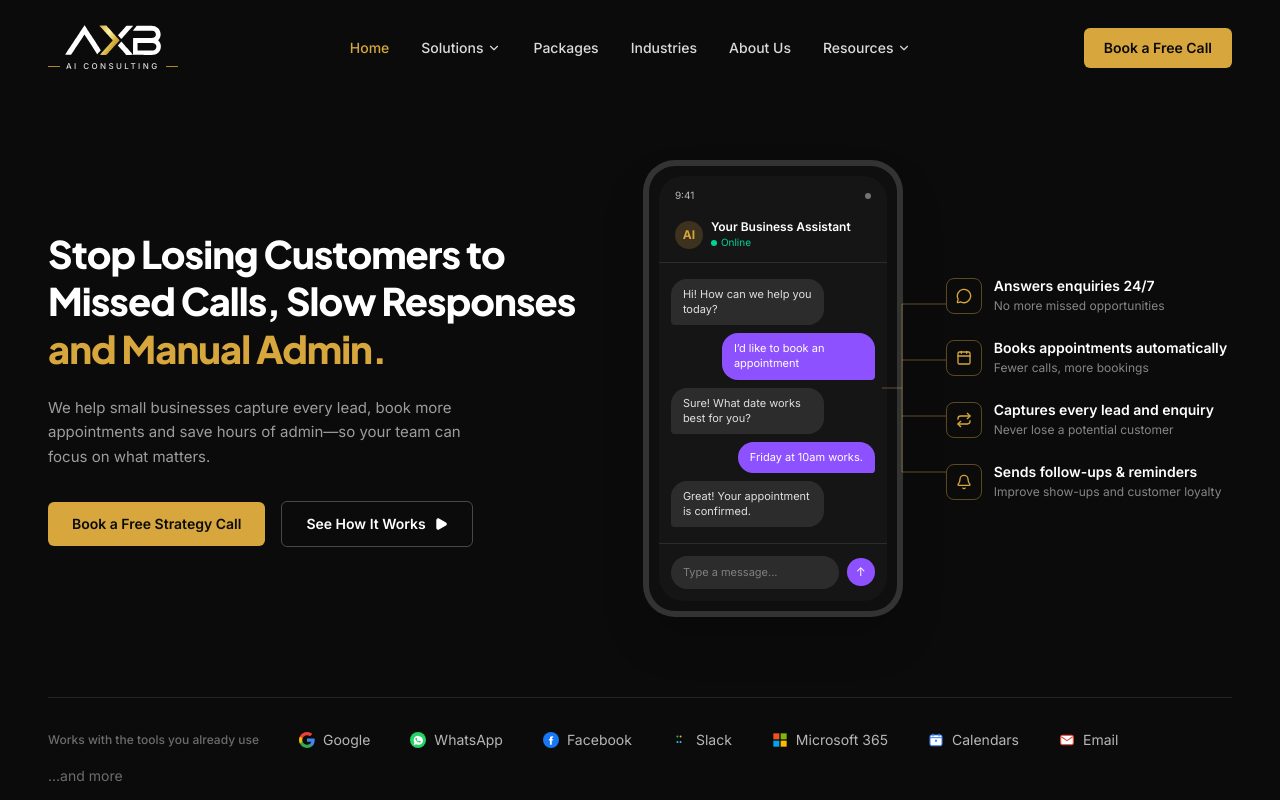
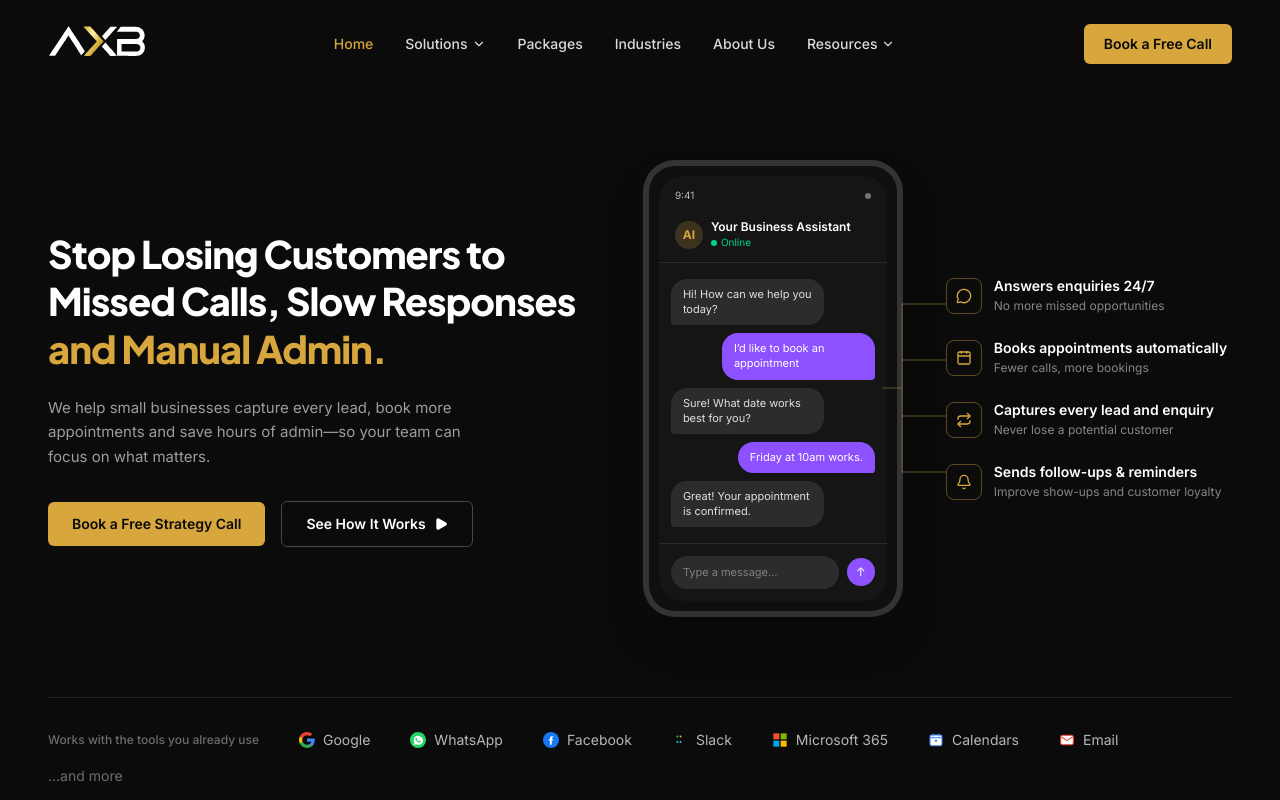
Before and after one commit to bonganishube/axb, a Next.js app: page / in a window 1280 px wide. Shown: the top 800 px of the page. Built offline with nearby package versions, Linux system fonts and the light colour scheme.

Commit message:
New logo component added with updated styling

```diff
--- a/src/components/Logo.tsx
+++ b/src/components/Logo.tsx
@@ -9,11 +9,11 @@ export default function Logo({ className }: { className?: string }) {
         height={32}
         className="h-7 w-auto sm:h-8"
       />
-      <span className="mt-1 flex items-center gap-1.5 whitespace-nowrap text-[7px] font-medium tracking-[0.3em] text-white/85 sm:text-[8px]">
+      {/* <span className="mt-1 flex items-center gap-1.5 whitespace-nowrap text-[7px] font-medium tracking-[0.3em] text-white/85 sm:text-[8px]">
         <span className="h-px w-3 bg-gold/80" />
         AI CONSULTING
         <span className="h-px w-3 bg-gold/80" />
-      </span>
+      </span> */}
     </span>
   );
 }
```
